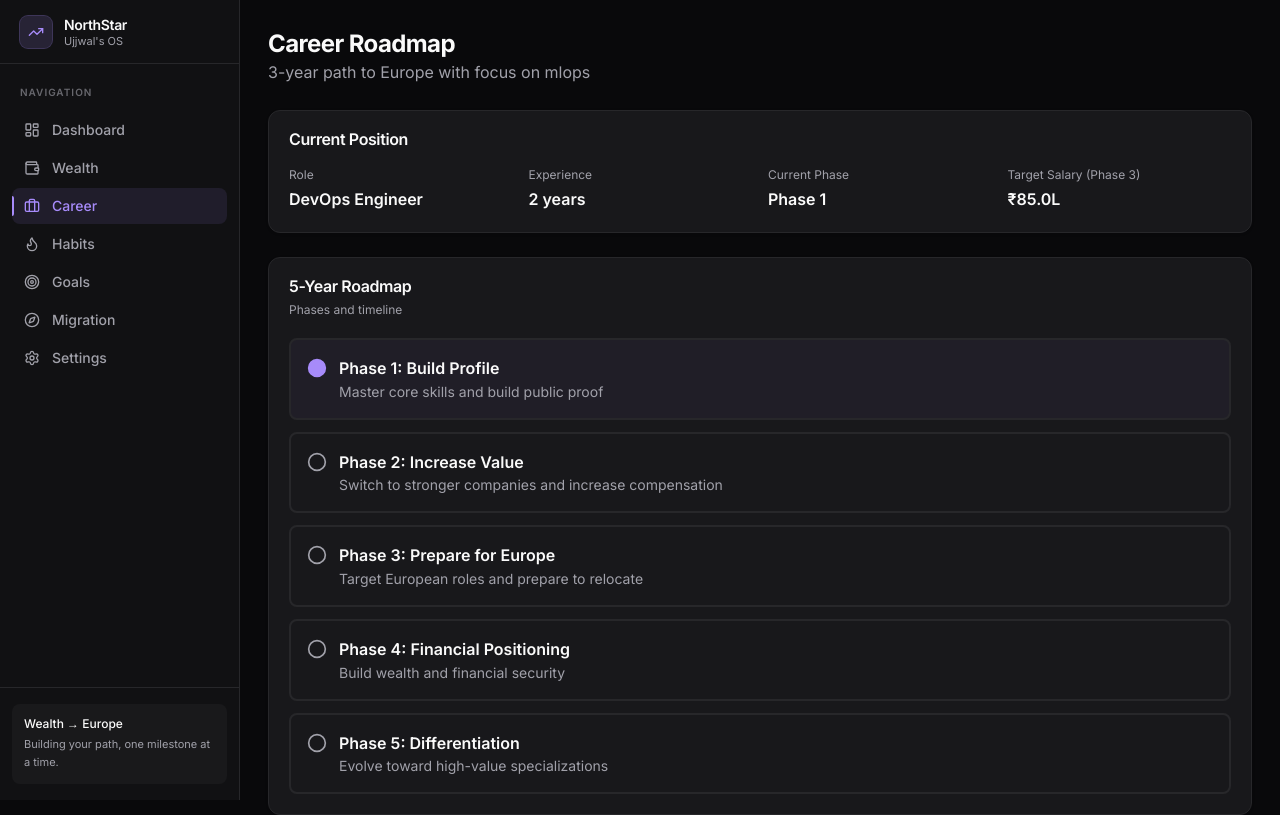
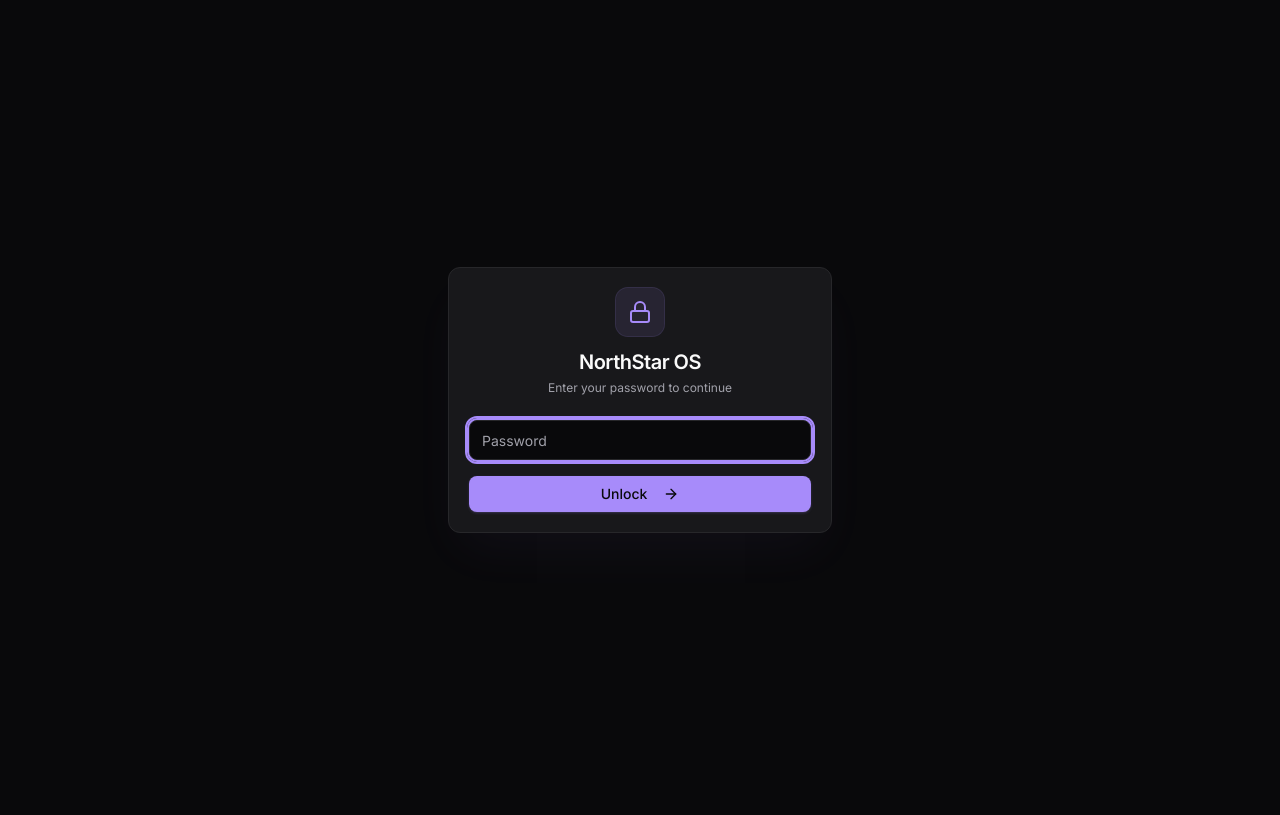
Before and after one commit to ujjwalpingle/NorthStar, a Next.js app: page /career in a window 1280 px wide. Shown: the top 815 px of the page. Built offline with nearby package versions, Linux system fonts and the light colour scheme; no server answers.

Commit message:
feat: add hardcoded password authentication

```diff
--- a/src/app/layout.tsx
+++ b/src/app/layout.tsx
@@ -1,6 +1,7 @@
 import type { Metadata } from "next";
 import { Inter, Geist_Mono } from "next/font/google";
 import { AppProvider } from "@/contexts/app-context";
+import { AuthGuard } from "@/components/auth-guard";
 import "./globals.css";
 
 const inter = Inter({
@@ -28,7 +29,9 @@ export default function RootLayout({
   return (
     <html lang="en" className={`${inter.variable} ${geistMono.variable} h-full`}>
       <body className="min-h-full font-sans antialiased">
-        <AppProvider>{children}</AppProvider>
+        <AuthGuard>
+          <AppProvider>{children}</AppProvider>
+        </AuthGuard>
       </body>
     </html>
   );
--- /dev/null
+++ b/src/components/auth-guard.tsx
@@ -0,0 +1,85 @@
+"use client";
+
+import { useState, useEffect, ReactNode } from "react";
+import { Lock, ArrowRight } from "lucide-react";
+import { Button } from "@/components/ui/button";
+import { Input } from "@/components/ui/input";
+import { Card, CardContent, CardDescription, CardHeader, CardTitle } from "@/components/ui/card";
+
+// Simple hardcoded password (change this to whatever you prefer)
+const HARDCODED_PASSWORD = "ujjwal";
+
+export function AuthGuard({ children }: { children: ReactNode }) {
+  const [isAuthenticated, setIsAuthenticated] = useState<boolean | null>(null);
+  const [password, setPassword] = useState("");
+  const [error, setError] = useState(false);
+
+  useEffect(() => {
+    // Check local storage on mount
+    const auth = localStorage.getItem("northstar_auth");
+    if (auth === "true") {
+      setIsAuthenticated(true);
+    } else {
+      setIsAuthenticated(false);
+    }
+  }, []);
+
+  function handleLogin(e: React.FormEvent) {
+    e.preventDefault();
+    if (password === HARDCODED_PASSWORD) {
+      localStorage.setItem("northstar_auth", "true");
+      setIsAuthenticated(true);
+      setError(false);
+    } else {
+      setError(true);
+    }
+  }
+
+  // Prevent flash of content before checking auth state
+  if (isAuthenticated === null) {
+    return <div className="min-h-screen bg-background" />;
+  }
+
+  if (!isAuthenticated) {
+    return (
+      <div className="min-h-screen bg-background flex flex-col items-center justify-center p-4">
+        <div className="absolute inset-0 bg-[radial-gradient(ellipse_at_top_right,_var(--tw-gradient-stops))] from-primary/10 via-background to-background" />
+
+        <Card className="w-full max-w-sm relative z-10 border-border/50 shadow-2xl shadow-primary/5">
+          <CardHeader className="space-y-3 pb-6 text-center">
+            <div className="mx-auto flex h-12 w-12 items-center justify-center rounded-xl bg-primary/10 ring-1 ring-primary/20">
+              <Lock className="h-6 w-6 text-primary" />
+            </div>
+            <div>
+              <CardTitle className="text-xl">NorthStar OS</CardTitle>
+              <CardDescription className="mt-1">Enter your password to continue</CardDescription>
+            </div>
+          </CardHeader>
+          <CardContent>
+            <form onSubmit={handleLogin} className="space-y-4">
+              <div className="space-y-2">
+                <Input
+                  type="password"
+                  placeholder="Password"
+                  value={password}
+                  onChange={(e) => {
+                    setPassword(e.target.value);
+                    setError(false);
+                  }}
+                  className={error ? "border-red-500 focus-visible:ring-red-500" : ""}
+                  autoFocus
+                />
+                {error && <p className="text-xs text-red-500 font-medium">Incorrect password. Please try again.</p>}
+              </div>
+              <Button type="submit" className="w-full group">
+                Unlock <ArrowRight className="ml-2 h-4 w-4 transition-transform group-hover:translate-x-1" />
+              </Button>
+            </form>
+          </CardContent>
+        </Card>
+      </div>
+    );
+  }
+
+  return <>{children}</>;
+}
```
